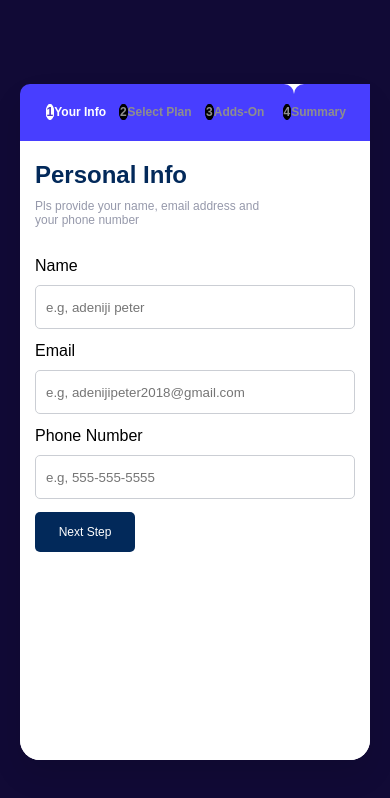
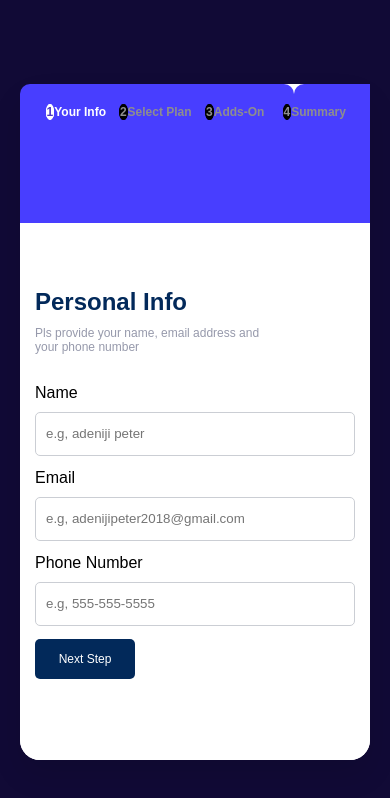
Before and after one commit to AGpeter2018/multi-step-form, a plain HTML site: page index.html in a window 390 px wide. Drawn offline with Linux system fonts and the light colour scheme.

Commit message:
change on the main is made

```diff
--- a/style.css
+++ b/style.css
@@ -533,7 +533,7 @@ input[type="checkbox"] {
     padding: 1rem -1;
   }
   .main {
-    padding: 0px 15px;
+    padding: 45px 15px;
   }
 
   .div-option .div-option-1 {
@@ -664,7 +664,7 @@ input[type="checkbox"] {
   .container .card .left-side {
     display: block;
     width: 100%;
-    height: auto;
+    height: 30rem;
     background: url("./assets/images/bg-sidebar-desktop.svg");
     padding: 0;
     border-radius: 0;
```
